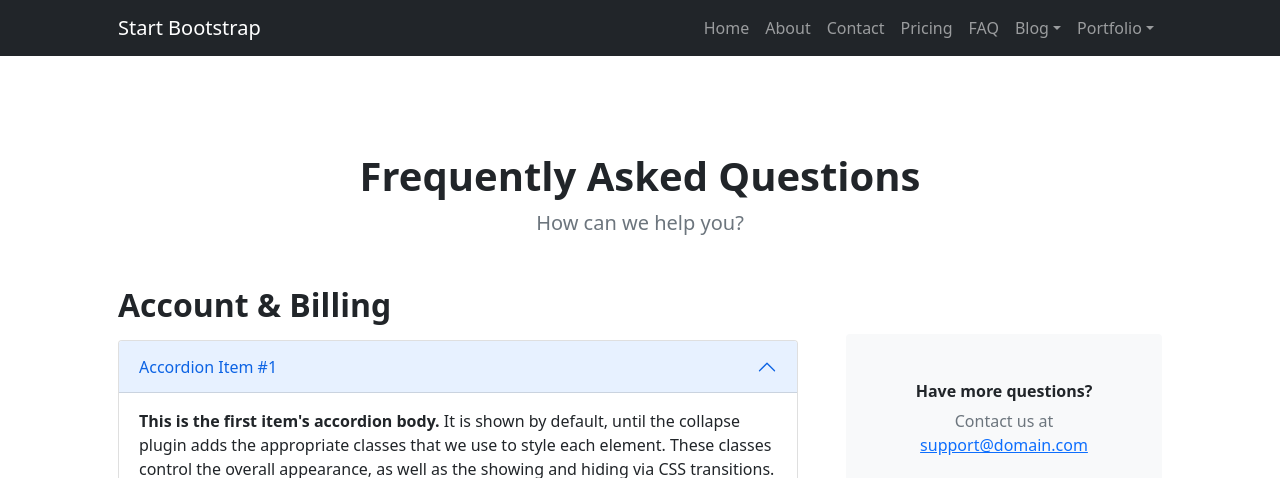
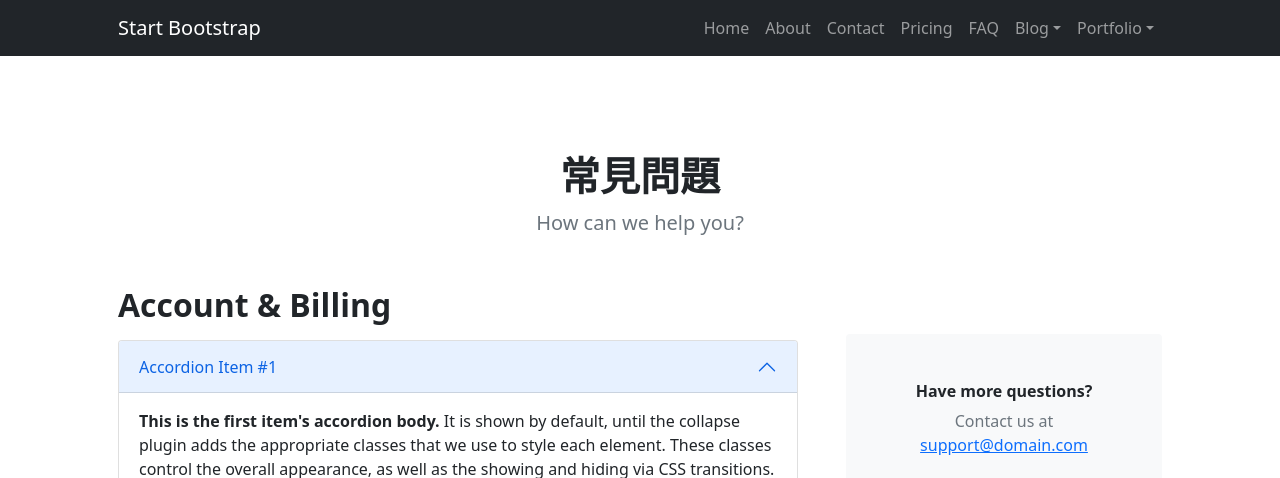
Before and after one commit to siaosyuan/my-first-website, a plain HTML site: page faq.html in a window 1280 px wide. Shown: the top 478 px of the page. Drawn offline with nearby package versions, Linux system fonts and the light colour scheme.

Commit message:
change title

```diff
--- a/faq.html
+++ b/faq.html
@@ -49,7 +49,7 @@
             <section class="py-5">
                 <div class="container px-5 my-5">
                     <div class="text-center mb-5">
-                        <h1 class="fw-bolder">Frequently Asked Questions</h1>
+                        <h1 class="fw-bolder">常見問題</h1>
                         <p class="lead fw-normal text-muted mb-0">How can we help you?</p>
                     </div>
                     <div class="row gx-5">
```
